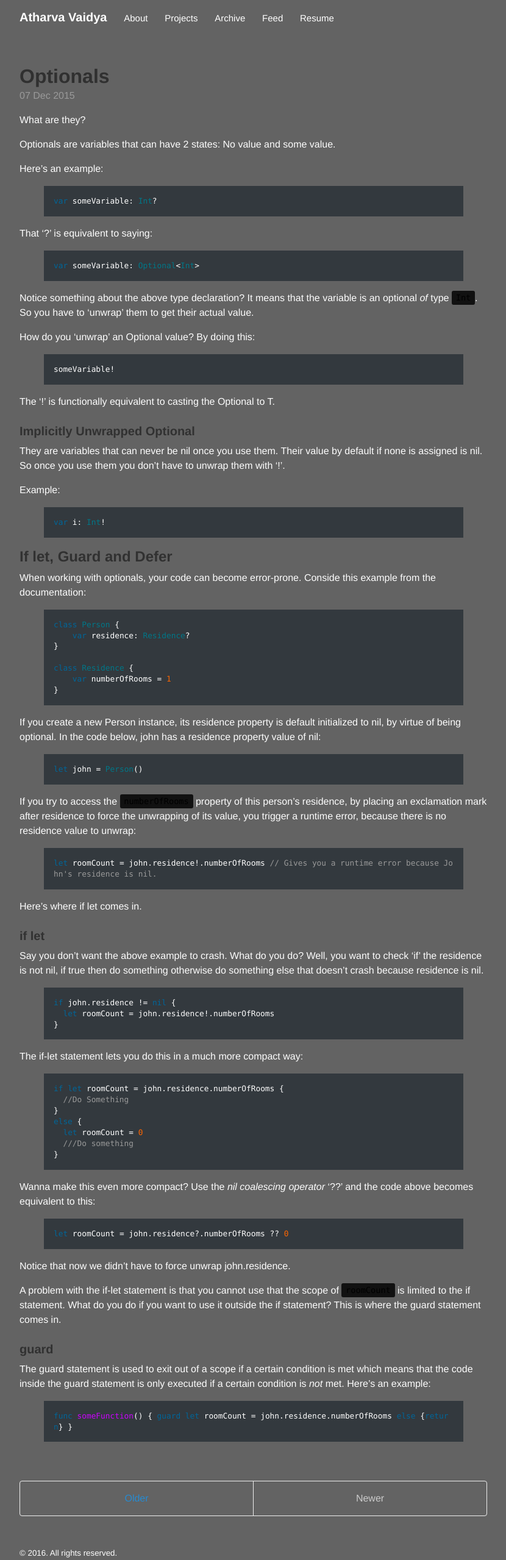
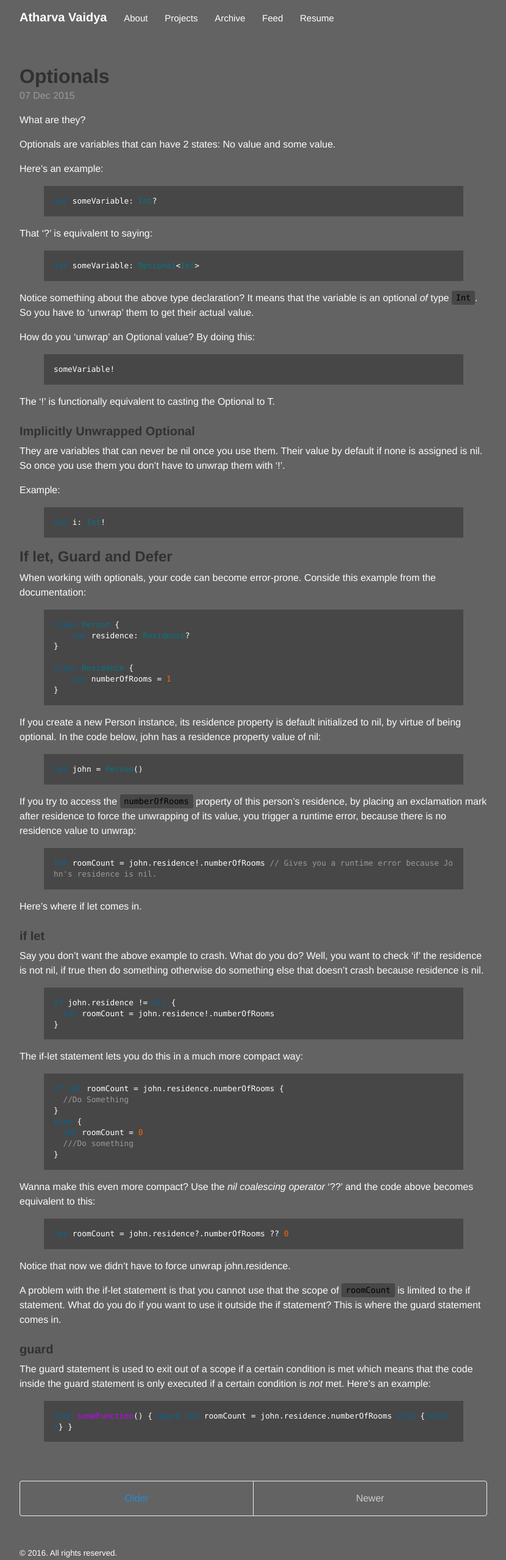
Before and after one commit to AtharvaVaidya/atharvavaidya.github.io, a Jekyll site: the page built from index.html, in a window 1280 px wide. Shown: the whole page at 61% size, without its empty margins (224-1054 px from the left). Built offline with Jekyll 4.4.1, drawn with Linux system fonts in a browser that asks for light colours; the list of posts is cut into pages by our own code.

Commit message:
Update poole.css

```diff
--- a/public/css/poole.css
+++ b/public/css/poole.css
@@ -156,7 +156,7 @@ code {
   padding: .25em .5em;
   font-size: 85%;
   color: #000;
-  background-color: #111;
+  background-color: #474747;
   border-radius: 3px;
 }
 pre {
@@ -170,7 +170,7 @@ pre {
   white-space: pre-wrap;
   word-break: break-all;
   word-wrap: break-word;
-  background-color: #33393E;
+  background-color: #474747;
 }
 pre code {
   padding: 0;
```
